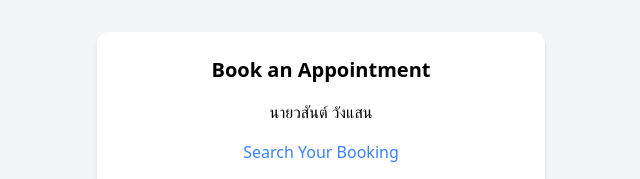
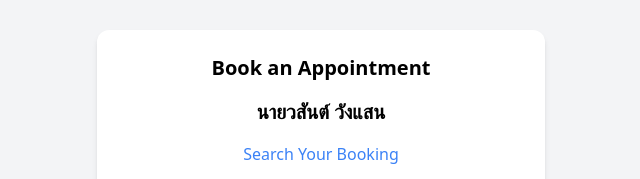
Before and after one commit to OISHI2022/booking-system, a plain HTML site: page index.html in a window 1280 px wide. Shown: the part 144-323 px from the top of the page, without its empty margins (319-959 px from the left). Drawn offline with nearby package versions, Linux system fonts and the light colour scheme.

Commit message:
Update index.html

```diff
--- a/index.html
+++ b/index.html
@@ -14,7 +14,7 @@
     <div class="p-6 max-w-md bg-white rounded-xl shadow-md space-y-4">
         <div class="flex flex-col items-center space-y-4">
             <h2 class="text-xl font-bold">Book an Appointment</h2>
-            <h2>นายวสันต์ วังแสน</h2>
+            <h2 class="text-xl font-bold">นายวสันต์ วังแสน</h2>
             <a href="./search/" class="text-blue-500 hover:underline">Search Your Booking</a>
         </div>
         <form id="booking-form" class="space-y-3">
```
